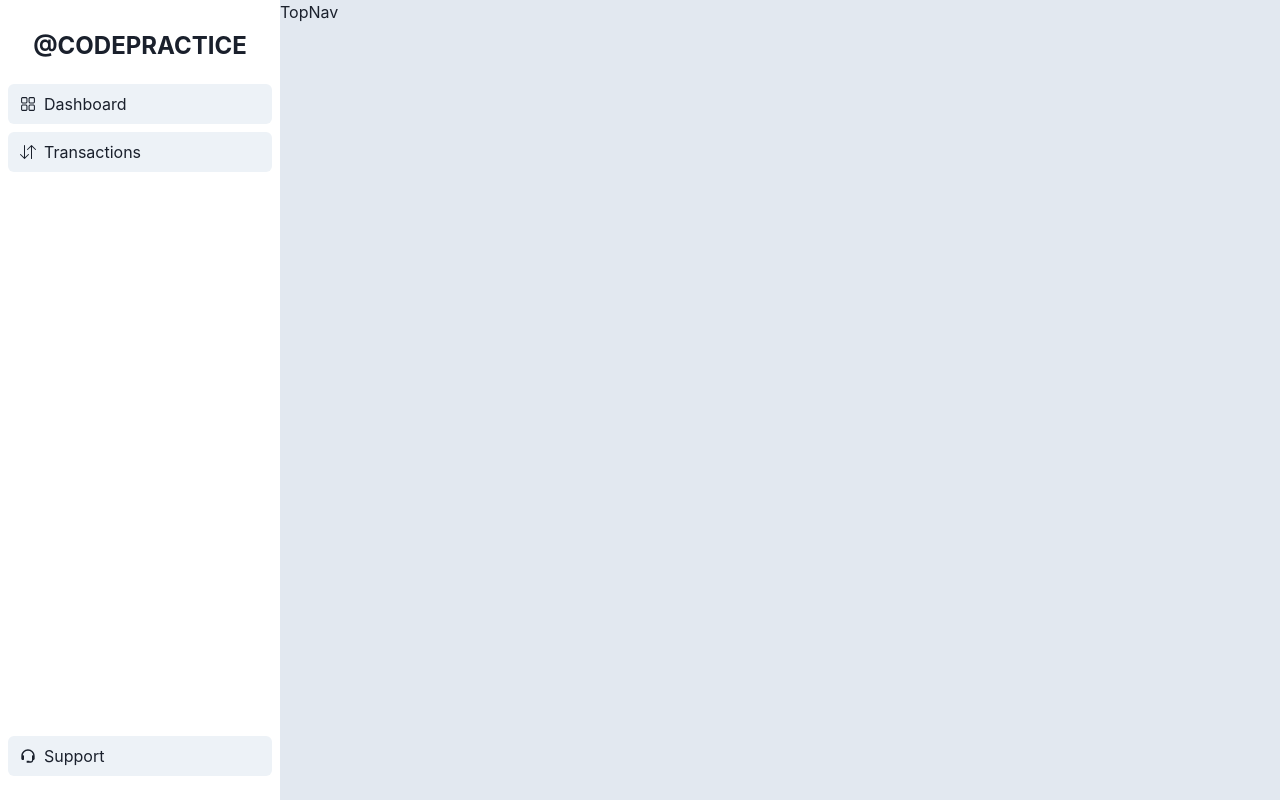
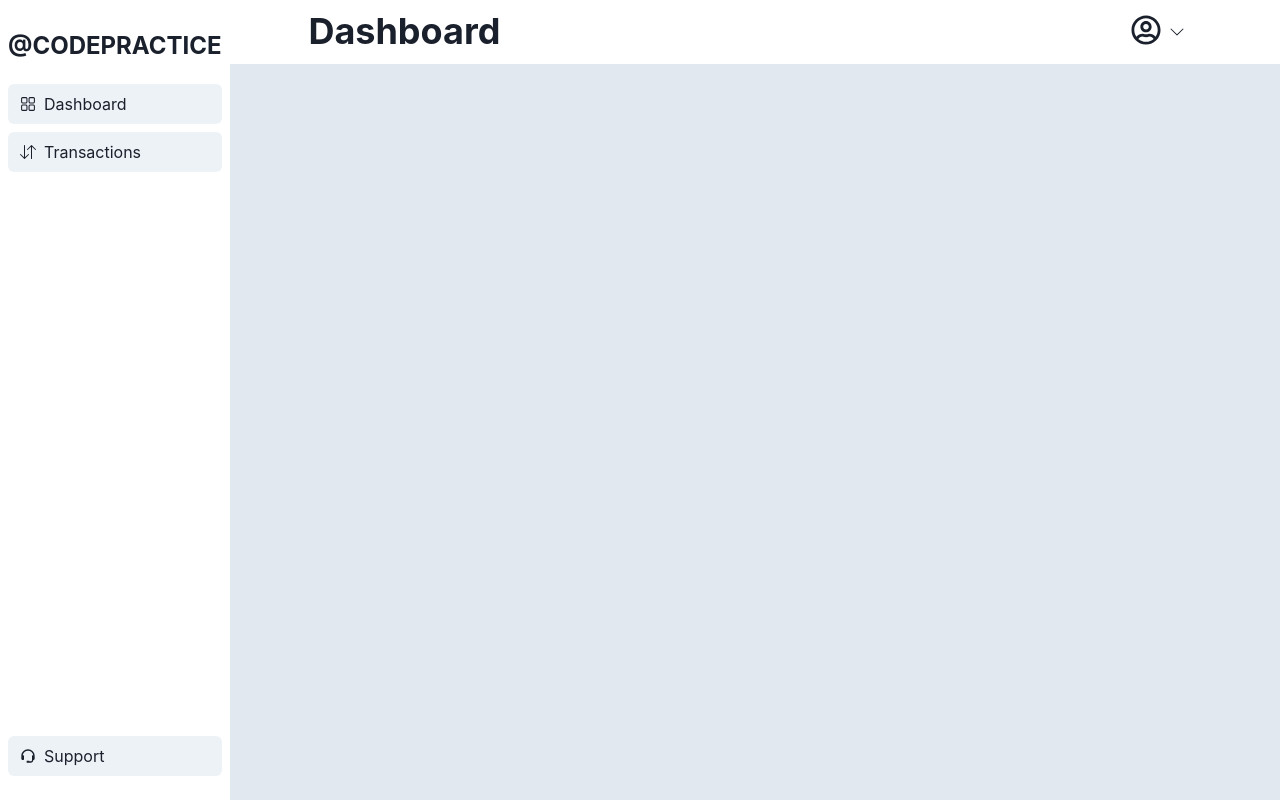
Before and after one commit to CautiousCoder/foodyZone, a React (Vite) app: page / in a window 1280 px wide. Built offline with nearby package versions, Linux system fonts and the light colour scheme.

Commit message:
TobNav design complete.

```diff
--- a/src/Components/SideNav.jsx
+++ b/src/Components/SideNav.jsx
@@ -18,13 +18,7 @@ const SideNav = ({ props }) => {
     },
   ];
   return (
-    <Stack
-      justify="space-between"
-      height="100vh"
-      width="280px"
-      bg="white"
-      p="2"
-    >
+    <Stack justify="space-between" height="100vh" maxW="16rem" bg="white" p="2">
       <Box>
         <Text
           textTransform="uppercase"
--- a/src/Components/TopNav.jsx
+++ b/src/Components/TopNav.jsx
@@ -1,4 +1,71 @@
+import {
+  Box,
+  Button,
+  Flex,
+  Heading,
+  Icon,
+  Menu,
+  MenuButton,
+  MenuItem,
+  MenuList,
+} from "@chakra-ui/react";
+import { BsChevronDown } from "react-icons/bs";
+import { FaRegUserCircle } from "react-icons/fa";
+import { HiOutlineLogout } from "react-icons/hi";
+import { MdOutlineSupportAgent } from "react-icons/md";
+
 const TopNav = ({ props }) => {
-  return <div>TopNav</div>;
+  return (
+    <Box bg="white" width="100%" h="16">
+      <Flex
+        justify="space-between"
+        m="auto"
+        alignItems="center"
+        w={{
+          base: "16rem",
+          md: "85%",
+        }}
+        height="full"
+      >
+        <Heading
+          textTransform="capitalize"
+          as="h1"
+          fontSize={{
+            base: "1xl",
+            md: "4xl",
+            lg: "4xl",
+          }}
+        >
+          dashboard
+        </Heading>
+        <Menu>
+          <MenuButton
+            bg="white"
+            as={Button}
+            _hover={{ bg: "white" }}
+            rightIcon={<Icon as={BsChevronDown} />}
+          >
+            <Icon
+              fontSize={{
+                base: "1xl",
+                md: "2xl",
+                lg: "3xl",
+              }}
+              as={FaRegUserCircle}
+            />
+          </MenuButton>
+          <MenuList>
+            <MenuItem textTransform="capitalize">
+              <Icon fontSize="24px" mr="8px" as={HiOutlineLogout} /> logout
+            </MenuItem>
+            <MenuItem textTransform="capitalize">
+              <Icon fontSize="24px" mr="8px" as={MdOutlineSupportAgent} />
+              support
+            </MenuItem>
+          </MenuList>
+        </Menu>
+      </Flex>
+    </Box>
+  );
 };
 export default TopNav;
```
